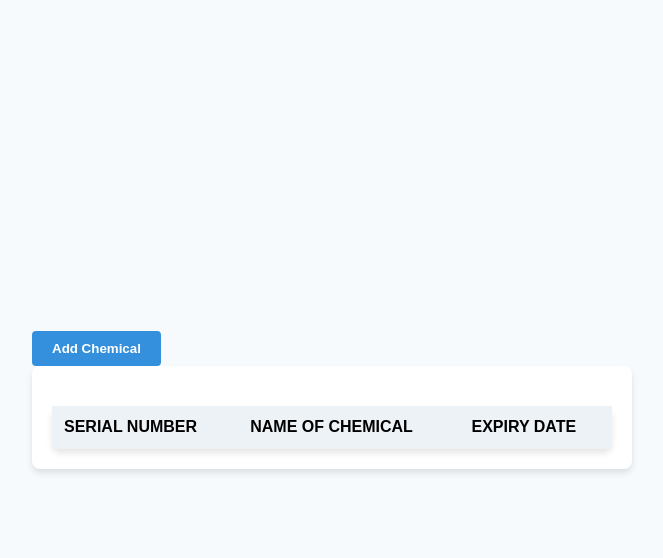
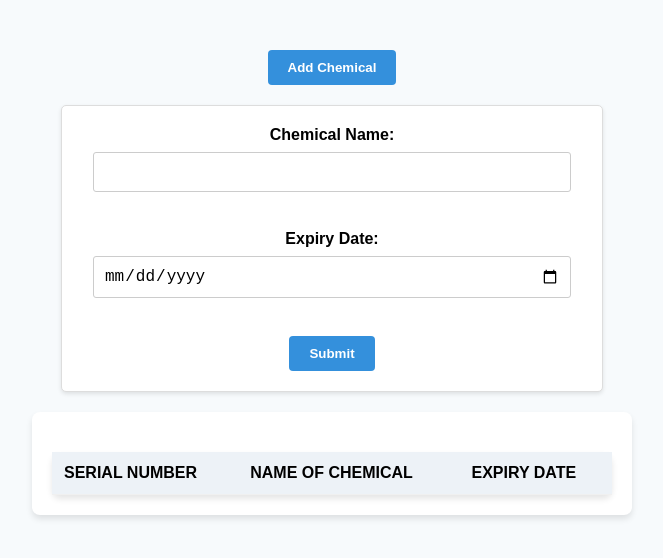
Before and after one commit to E-fais/chemical-log, an Electron app: page Renderer/index.html in a window 800 px wide. Both pictures are taken after a click on the button "Add Chemical". Shown: the whole page, without its empty margins (68-731 px from the left). Drawn offline with Linux system fonts and the light colour scheme.

Commit message:
add chemical complete

```diff
--- a/Renderer/index.html
+++ b/Renderer/index.html
@@ -13,10 +13,22 @@
     />
     <link rel="stylesheet" href="styles.css">
     <title>Chemicals Log</title>
+    <script src="renderer.js"></script>
   </head>
   <div class="container">
-    <div id="addBtn">
-      <button class="btn">Add Chemical</button>
+    <div>
+      <div class="addBtn">
+        <button class="btn" id="addChem">Add Chemical</button>
+      </div>
+      <div class="form-container" id="formContainer">
+        <form id="chemicalForm">
+          <label for="chemicalName">Chemical Name:</label>
+          <input type="text" id="chemicalName" name="chemicalName" required><br><br>
+          <label for="expiryDate">Expiry Date:</label>
+          <input type="date" id="expiryDate" name="expiryDate" required><br><br>
+          <button type="submit" class="btn" id="submitBtn">Submit</button>
+      </form>
+    </div>
     </div>
     <div class="form">
       <div class="log">
--- /dev/null
+++ b/Renderer/renderer.js
@@ -0,0 +1,21 @@
+document.addEventListener('DOMContentLoaded', () => {
+    const addChem = document.getElementById('addChem');
+    addChem.addEventListener('click', () => document.getElementById('formContainer').style.display = 'block');
+})
+
+document.addEventListener('DOMContentLoaded', () => {
+    const saveChem = document.getElementById('chemicalForm');
+    saveChem.addEventListener('submit', (event) => {
+        event.preventDefault();
+        const chemicalName = document.getElementById('chemicalName').value;
+        const expiryDate = document.getElementById('expiryDate').value;
+        const chemical = {
+            name: chemicalName,
+            expiryDate: expiryDate
+        };
+        document.getElementById('chemicalForm').reset();
+        document.getElementById('formContainer').style.display = 'none';
+        window.electron.send('save-chemical', chemical);
+        console.log(chemical);
+    });
+});
--- a/Renderer/styles.css
+++ b/Renderer/styles.css
@@ -2,9 +2,9 @@
 body {
   display: flex;
   justify-content: center;
-  align-items: center;
   height: 100vh;
   margin: 0;
+  margin-top: 30px;
   font-family: Arial, sans-serif;
   background-color: #f7fafc; /* Light gray background color */
 }
@@ -25,6 +25,12 @@ body {
 }
 
 /* Button styles */
+.addBtn {
+  display: flex;
+  align-items: center;
+  justify-content: center;
+  margin-bottom: 20px;
+}
 .btn {
   background-color: #3490dc; /* Blue background color */
   color: #ffffff; /* White text color */
@@ -65,3 +71,46 @@ th {
   font-weight: bold;
   text-transform: uppercase;
 }
+.form-container {
+  display: none;
+}
+
+.form-container {
+  max-width: 500px;
+  margin: 20px auto;
+  padding: 20px;
+  background-color: white;
+  border: 1px solid #ddd;
+  border-radius: 5px;
+  box-shadow: 0 2px 4px rgba(0, 0, 0, 0.1);
+  text-align: center;
+}
+
+.form-container h2 {
+  text-align: center;
+  margin-bottom: 20px;
+  font-size: 24px;
+}
+
+label {
+  display: block;
+  margin-bottom: 8px;
+  font-weight: bold;
+}
+
+input[type="text"],
+input[type="date"] {
+  width: calc(100% - 22px);
+  padding: 10px;
+  margin-bottom: 20px;
+  border: 1px solid #ccc;
+  border-radius: 3px;
+  box-sizing: border-box;
+  font-size: 16px;
+}
+
+input[type="text"]:focus,
+input[type="date"]:focus {
+  border-color: #007bff;
+  outline: none;
+}
--- /dev/null
+++ b/preload.js
@@ -0,0 +1,5 @@
+const { contextBridge, ipcRenderer } = require('electron');
+
+contextBridge.exposeInMainWorld('electron', {
+    send: (channel, data) => ipcRenderer.send(channel, data)
+});
```
Also changed, not shown: main.js (+23 -2 lines), package.json (added, +15 -0 lines), 2 other files.
